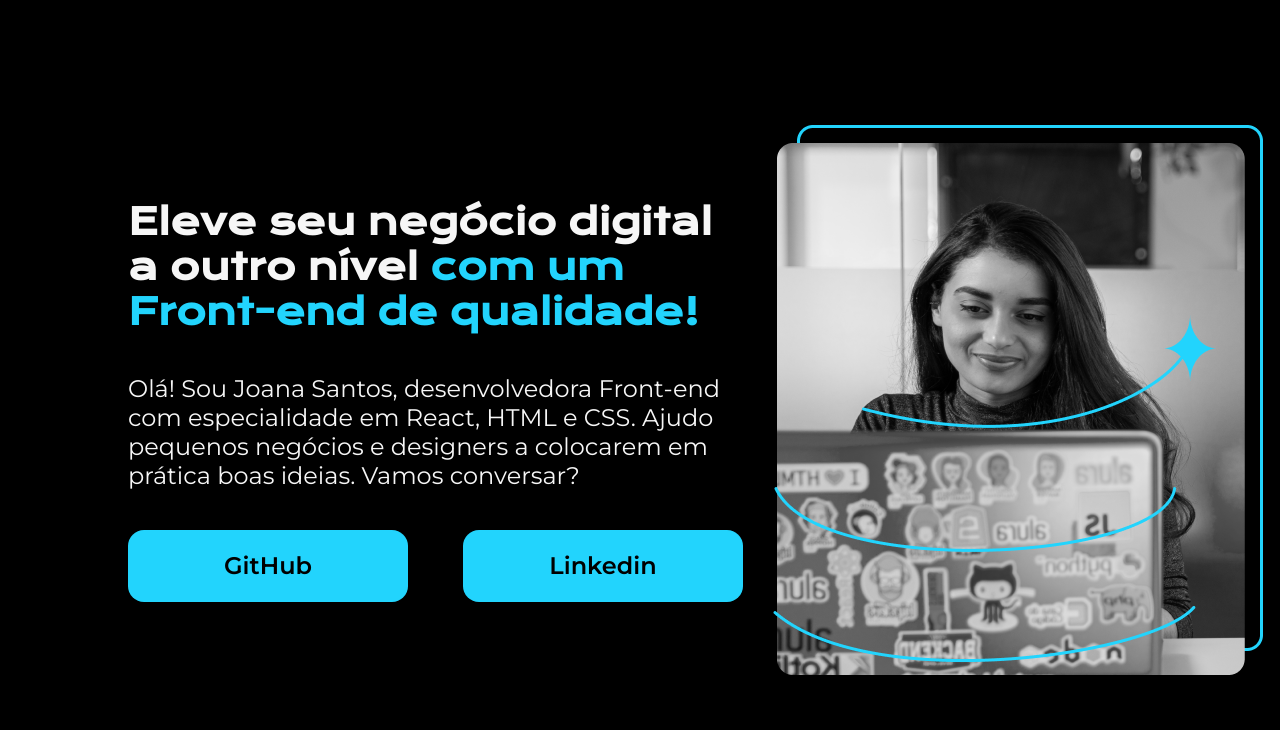
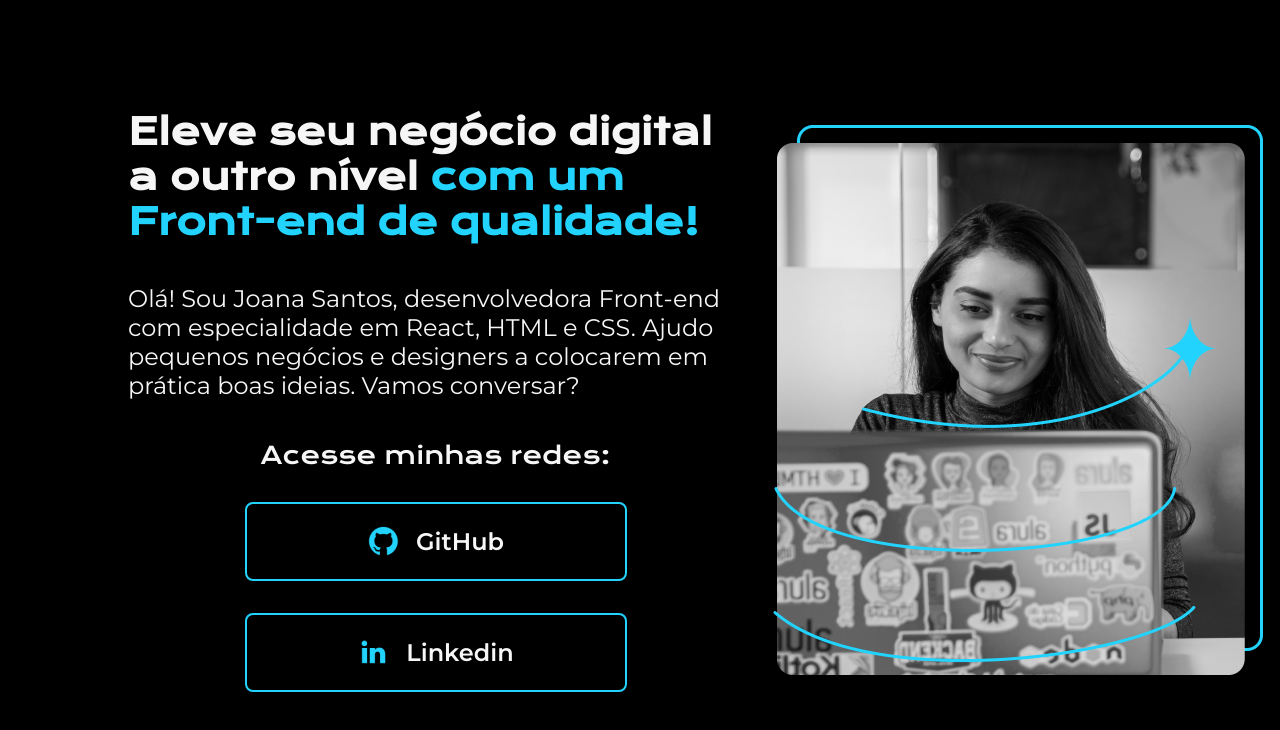
Before and after one commit to nayanesenhorinha/paginaApresentacao, a plain HTML site: page index.html in a window 1280 px wide. Drawn offline with nearby package versions, Linux system fonts and the light colour scheme.

Commit message:
Add files via upload

```diff
--- a/index.html
+++ b/index.html
@@ -16,11 +16,18 @@
                 Olá! Sou Joana Santos, desenvolvedora Front-end com especialidade em React, HTML e CSS. Ajudo pequenos negócios e designers a colocarem em prática boas ideias. Vamos conversar?
             </p>
             <div class="apresentacao__conteudo__links">
-                <a class="apresentacao__conteudo__links__link" href="https://github.com/NOMEUSUARIO">GitHub</a>
-                <a class="apresentacao__conteudo__links__link" href="https://www.linkedin.com/NOMEUSUARIO">Linkedin</a>
+                <h2 class="apresentacao__conteudo__links__subtitulo">Acesse minhas redes:</h2>
+                <a class="apresentacao__conteudo__links__link" href="https://github.com/NOMEUSUARIO">
+                    <img src="./assets/github.png" alt="GitHub">
+                    GitHub
+                </a>
+                <a class="apresentacao__conteudo__links__link" href="https://www.linkedin.com/NOMEUSUARIO">
+                    <img src="./assets/linkedin.png" alt="Linkedin">
+                    Linkedin
+                </a>
             </div>
         </section>
-        <img src="img.png" alt="Foto de Joana Santos"/>
+        <img src="./assets/Imagem.png" alt="Foto de Joana Santos"/>
     </main>
 </body>
 </html>
--- a/style.css
+++ b/style.css
@@ -21,6 +21,7 @@ body {
 
 .apresentacao {
     margin: 10%;
+    width: 100%;
     display: flex;
     align-items: center;
     justify-content: space-between;
@@ -46,18 +47,36 @@ body {
 
 .apresentacao__conteudo__links  {
     display: flex;
+    flex-direction: column;
+    align-items: center;
+    gap: 32px;
     justify-content: space-between;
 }
 
+.apresentacao__conteudo__links__subtitulo {
+    font-family: "Krona One", sans-serif;
+    font-weight: 400;
+    font-size: 24px;
+}
+
 .apresentacao__conteudo__links__link {
-    background-color: #22D4FD;
-    width: 280px;
+    /*background-color: #22D4FD;*/
+    border: 2px solid #22D4FD;
+    width: 378px;
     text-align: center;
-    border-radius: 16px;
+    border-radius: 8px;
     font-size: 24px;
     padding: 21.5px 0;
     text-decoration: none;
-    color: #000;
+    color: #f6f6f6;
     font-family: "Montserrat", sans-serif;
     font-weight: 600;
+    display: flex;
+    align-items: center;
+    justify-content: center;
+    gap: 16px;
 }
+
+.apresentacao__conteudo__links__link:hover {
+    background-color: #272727;
+}
```
Also changed, not shown: assets/Imagem.png (added), assets/github.png (added), assets/img.png (added), assets/instagram.png (added), assets/linkedin.png (added), assets/twitch.png (added), assets/twitter-novo.png (added), assets/twitter.png (added).
